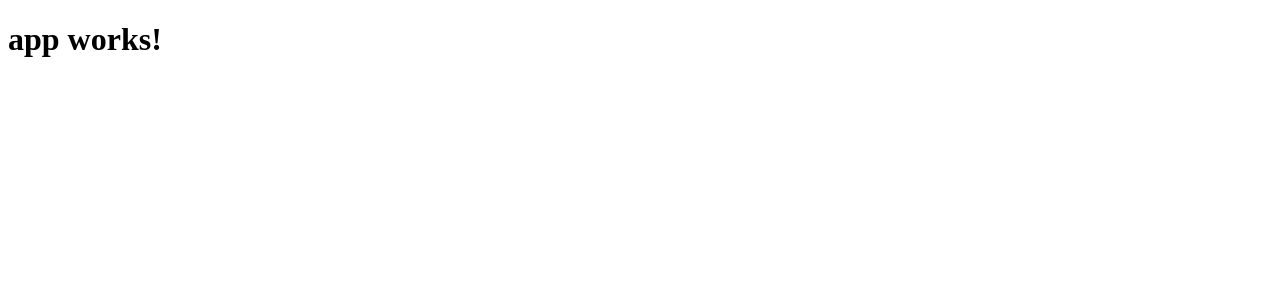
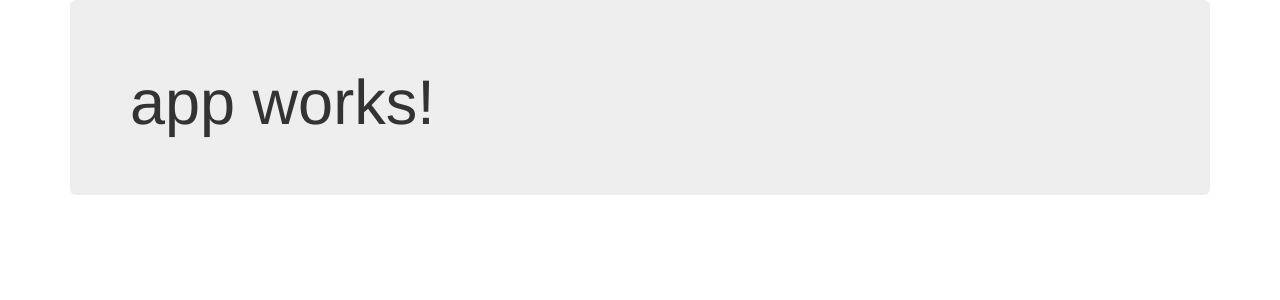
Before and after one commit to NadimRai/angular-shopping-recipe, an Angular app: page / in a window 1280 px wide. Shown: the top 300 px of the page. Built offline with nearby package versions, Linux system fonts and the light colour scheme.

Commit message:
first commit

```diff
--- a/angular-cli.json
+++ b/angular-cli.json
@@ -18,6 +18,7 @@
       "tsconfig": "tsconfig.json",
       "prefix": "app",
       "styles": [
+        "../node_modules/bootstrap/dist/css/bootstrap.min.css",
         "styles.css"
       ],
       "scripts": [],
--- a/package.json
+++ b/package.json
@@ -20,6 +20,7 @@
     "@angular/platform-browser": "^2.3.1",
     "@angular/platform-browser-dynamic": "^2.3.1",
     "@angular/router": "^3.3.1",
+    "bootstrap": "^3.3.7",
     "core-js": "^2.4.1",
     "rxjs": "^5.0.1",
     "ts-helpers": "^1.1.1",
--- a/src/app/app.component.html
+++ b/src/app/app.component.html
@@ -1,3 +1,6 @@
-<h1>
-  {{title}}
-</h1>
+<div class="container">
+	<div class="jumbotron">
+	<h1>{{title}}</h1>
+</div>
+
+</div>
```
